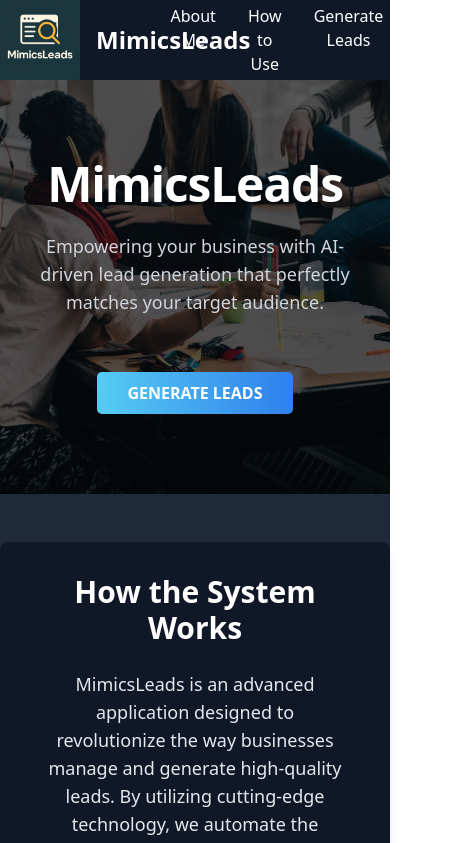
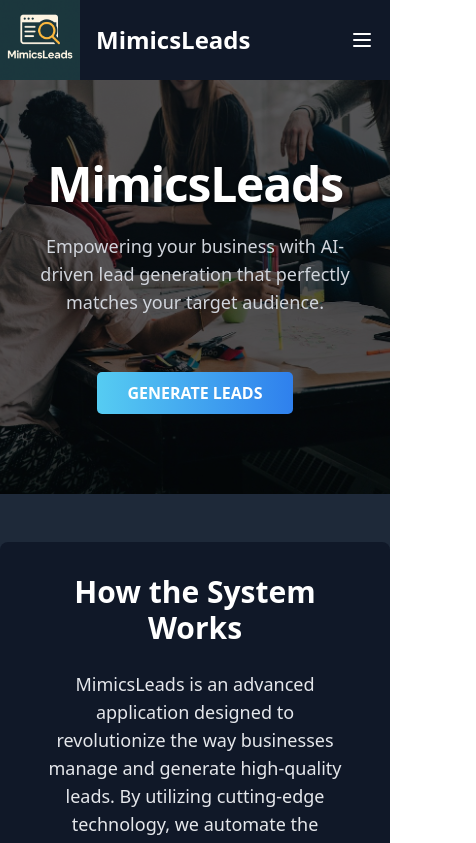
Before and after one commit to HauzanTsaaqif/mimicsleads, a React (Vite) app: page / in a window 390 px wide. Shown: the top 843 px of the page, 476 px wide, since content can reach past the window. Built offline with nearby package versions, Linux system fonts and the light colour scheme.

Commit message:
[21-07-25] improve responsive

```diff
--- a/src/pages/EnrichmentPage.jsx
+++ b/src/pages/EnrichmentPage.jsx
@@ -2,6 +2,7 @@
 import * as XLSX from 'xlsx';
 import { saveAs } from 'file-saver';
 import { useLocation } from 'react-router-dom';
+import { Link } from 'react-scroll';
 
 const EnrichmentPage = () => {
   const location = useLocation();
@@ -10,6 +11,9 @@
   const [showModal, setShowModal] = useState(false);
   const [selectedLead, setSelectedLead] = useState(null);
   const [isLoading, setIsLoading] = useState(false);
+  const [menuOpen, setMenuOpen] = useState(false);
+
+  const toggleMenu = () => setMenuOpen(!menuOpen);
 
   useEffect(() => {
     if (location.state && location.state.links) {
@@ -115,21 +119,32 @@
 
   return (
     <section className="relative flex flex-col justify-start items-center min-h-screen text-center bg-gray-800 grid grid-cols-8 gap-4">
-      <nav className="w-full bg-gray-900 text-white col-start-1 col-end-9">
-        <div className="container mx-auto flex justify-between items-center">
-          {/* Logo dan Title */}
+      <nav className="w-full col-start-1 col-end-9 bg-gray-900 text-white">
+        <div className="container mx-auto flex justify-between items-center pr-4">
           <a href="/" className="flex items-center text-2xl font-bold">
-            {/* Logo */}
-            <img src="/icon.png" alt="Logo" className="mr-4 max-h-20" /> {/* Sesuaikan path dan ukuran logo */}
+            <img src="/icon.png" alt="Logo" className="mr-4 max-h-20" />
             MimicsLeads
           </a>
-
-          {/* Menu */}
-          <ul className="flex space-x-8">
-            <li><a href="/#about-us" className="hover:text-blue-400">About Me</a></li>
-            <li><a href="/#how-to-use" className="hover:text-blue-400">How to Use</a></li>
+          <ul className="hidden md:flex space-x-8">
+            <li><a href="/" className="block hover:text-blue-400" onClick={toggleMenu}>About Me</a></li>
+            <li><a href="/" className="block hover:text-blue-400" onClick={toggleMenu}>How to Use</a></li>
             <li><a href="/generate_leads" className="hover:text-blue-400">Generate Leads</a></li>
             <li><a href="/setting_page" className="hover:text-blue-400">Settings</a></li>
+          </ul>
+
+          <button className="md:hidden text-white" onClick={toggleMenu}>
+            <svg className="w-6 h-6" fill="none" stroke="currentColor" viewBox="0 0 24 24" xmlns="http://www.w3.org/2000/svg">
+              <path stroke-linecap="round" stroke-linejoin="round" stroke-width="2" d="M4 6h16M4 12h16M4 18h16"></path>
+            </svg>
+          </button>
+        </div>
+
+        <div className={`${menuOpen ? 'block' : 'hidden'} md:hidden bg-gray-800 text-white`}>
+          <ul className="space-y-4 p-4">
+            <li><a href="/" className="block hover:text-blue-400" onClick={toggleMenu}>About Me</a></li>
+            <li><a href="/" className="block hover:text-blue-400" onClick={toggleMenu}>How to Use</a></li>
+            <li><a href="/generate_leads" className="block hover:text-blue-400" onClick={toggleMenu}>Generate Leads</a></li>
+            <li><a href="/setting_page" className="block hover:text-blue-400" onClick={toggleMenu}>Settings</a></li>
           </ul>
         </div>
       </nav>
@@ -220,7 +235,6 @@
       <footer className="w-full bg-gray-900 text-white py-8 mt-6 col-start-1 col-end-9">
         <div className="container mx-auto text-center">
           <p>&copy; 2025 MimicsLeads. All Rights Reserved.</p>
-          <p className="text-sm">Contact us: info@mimicsleads.com</p>
         </div>
       </footer>
     </section>
--- a/src/pages/GenerateLeads.jsx
+++ b/src/pages/GenerateLeads.jsx
@@ -1,5 +1,6 @@
 import React, { useState, useEffect } from 'react';
 import { useNavigate } from 'react-router-dom';
+import { Link } from 'react-scroll';
 
 const GenerateLeads = () => {
   const [industry, setIndustry] = useState('');
@@ -45,6 +46,9 @@
   const indexOfFirstItem = indexOfLastItem - itemsPerPage;
 
   const currentLeads = leads.slice(indexOfFirstItem, indexOfLastItem);
+  const [menuOpen, setMenuOpen] = useState(false);
+
+  const toggleMenu = () => setMenuOpen(!menuOpen);
 
   const handleCountryChange = (e) => {
     setCountry(e.target.value);
@@ -145,21 +149,32 @@
   return (
     <section className="relative flex flex-col justify-start items-center min-h-screen text-center bg-gray-800 grid grid-cols-6 gap-4">
       {/* Search Engine Section */}
-      <nav className="w-full bg-gray-900 text-white col-start-1 col-end-9">
-        <div className="container mx-auto flex justify-between items-center">
-          {/* Logo dan Title */}
+      <nav className="w-full col-start-1 col-end-9 bg-gray-900 text-white">
+        <div className="container mx-auto flex justify-between items-center pr-4">
           <a href="/" className="flex items-center text-2xl font-bold">
-            {/* Logo */}
-            <img src="/icon.png" alt="Logo" className="mr-4 max-h-20" /> {/* Sesuaikan path dan ukuran logo */}
+            <img src="/icon.png" alt="Logo" className="mr-4 max-h-20" />
             MimicsLeads
           </a>
-
-          {/* Menu */}
-          <ul className="flex space-x-8">
-            <li><a href="/#about-us" className="hover:text-blue-400">About Us</a></li>
-            <li><a href="/#how-to-use" className="hover:text-blue-400">How to Use</a></li>
+          <ul className="hidden md:flex space-x-8">
+            <li><a href="/" className="block hover:text-blue-400" onClick={toggleMenu}>About Me</a></li>
+            <li><a href="/" className="block hover:text-blue-400" onClick={toggleMenu}>How to Use</a></li>
             <li><a href="/generate_leads" className="hover:text-blue-400">Generate Leads</a></li>
             <li><a href="/setting_page" className="hover:text-blue-400">Settings</a></li>
+          </ul>
+
+          <button className="md:hidden text-white" onClick={toggleMenu}>
+            <svg className="w-6 h-6" fill="none" stroke="currentColor" viewBox="0 0 24 24" xmlns="http://www.w3.org/2000/svg">
+              <path stroke-linecap="round" stroke-linejoin="round" stroke-width="2" d="M4 6h16M4 12h16M4 18h16"></path>
+            </svg>
+          </button>
+        </div>
+
+        <div className={`${menuOpen ? 'block' : 'hidden'} md:hidden bg-gray-800 text-white`}>
+          <ul className="space-y-4 p-4">
+            <li><a href="/" className="block hover:text-blue-400" onClick={toggleMenu}>About Me</a></li>
+            <li><a href="/" className="block hover:text-blue-400" onClick={toggleMenu}>How to Use</a></li>
+            <li><a href="/generate_leads" className="block hover:text-blue-400" onClick={toggleMenu}>Generate Leads</a></li>
+            <li><a href="/setting_page" className="block hover:text-blue-400" onClick={toggleMenu}>Settings</a></li>
           </ul>
         </div>
       </nav>
@@ -322,7 +337,6 @@
       <footer className="w-full bg-gray-900 text-white py-8 mt-12 col-start-1 col-end-9">
         <div className="container mx-auto text-center">
           <p>&copy; 2025 MimicsLeads. All Rights Reserved.</p>
-          <p className="text-sm">Contact us: info@mimicsleads.com</p>
         </div>
       </footer>
     </section>
--- a/src/pages/LandingPage.jsx
+++ b/src/pages/LandingPage.jsx
@@ -1,38 +1,41 @@
 import React from 'react';
 import '../css/index.css';
 import { Link } from 'react-scroll';
+import { useState } from 'react';
 
 const LandingPage = () => {
+  const [menuOpen, setMenuOpen] = useState(false);
+
+  const toggleMenu = () => setMenuOpen(!menuOpen);
+
   return (
     <section className="relative flex flex-col justify-start items-center min-h-screen text-center bg-gray-800 grid grid-cols-8">
-      {/* Navbar */}
-      <nav className="w-full bg-gray-900 text-white col-start-1 col-end-9">
-        <div className="container mx-auto flex justify-between items-center">
-          {/* Logo dan Title */}
+      <nav className="w-full col-start-1 col-end-9 bg-gray-900 text-white">
+        <div className="container mx-auto flex justify-between items-center pr-4">
           <a href="/" className="flex items-center text-2xl font-bold">
-            {/* Logo */}
-            <img src="/icon.png" alt="Logo" className="mr-4 max-h-20" /> {/* Sesuaikan path dan ukuran logo */}
+            <img src="/icon.png" alt="Logo" className="mr-4 max-h-20" />
             MimicsLeads
           </a>
-
-          {/* Menu */}
-          <ul className="flex space-x-8">
-            <li><Link
-              to="about-us"
-              smooth={true}
-              duration={500}
-              className="hover:text-blue-400">
-              About Me
-            </Link></li>
-            <li><Link
-              to="how-to-use"
-              smooth={true}
-              duration={500}
-              className="hover:text-blue-400">
-              How to Use
-            </Link></li>
+          <ul className="hidden md:flex space-x-8">
+            <li><Link to="about-us" smooth={true} duration={500} className="hover:text-blue-400">About Me</Link></li>
+            <li><Link to="how-to-use" smooth={true} duration={500} className="hover:text-blue-400">How to Use</Link></li>
             <li><a href="/generate_leads" className="hover:text-blue-400">Generate Leads</a></li>
             <li><a href="/setting_page" className="hover:text-blue-400">Settings</a></li>
+          </ul>
+
+          <button className="md:hidden text-white" onClick={toggleMenu}>
+            <svg className="w-6 h-6" fill="none" stroke="currentColor" viewBox="0 0 24 24" xmlns="http://www.w3.org/2000/svg">
+              <path stroke-linecap="round" stroke-linejoin="round" stroke-width="2" d="M4 6h16M4 12h16M4 18h16"></path>
+            </svg>
+          </button>
+        </div>
+
+        <div className={`${menuOpen ? 'block' : 'hidden'} md:hidden bg-gray-800 text-white`}>
+          <ul className="space-y-4 p-4">
+            <li><Link to="about-us" smooth={true} duration={500} className="block hover:text-blue-400" onClick={toggleMenu}>About Me</Link></li>
+            <li><Link to="how-to-use" smooth={true} duration={500} className="block hover:text-blue-400" onClick={toggleMenu}>How to Use</Link></li>
+            <li><a href="/generate_leads" className="block hover:text-blue-400" onClick={toggleMenu}>Generate Leads</a></li>
+            <li><a href="/setting_page" className="block hover:text-blue-400" onClick={toggleMenu}>Settings</a></li>
           </ul>
         </div>
       </nav>
@@ -121,7 +124,7 @@
               </div>
             </div>
 
-            <div className="grid grid-cols-5 content-stretch sm:flex-row gap-4 mt-6">
+            <div className="grid grid-cols-2 sm:grid-cols-5 content-stretch flex-row gap-4 mt-6">
                 <div className="social-item p-4 bg-gray-700 hover:bg-blue-500">
                     <a href="https://www.instagram.com/hauzantsaaqif" target="_blank" rel="noopener noreferrer">
                     <img src="\icon\5.png" alt="Instagram" className="social-icon" />
--- a/src/pages/Settings.jsx
+++ b/src/pages/Settings.jsx
@@ -1,9 +1,13 @@
 import React, { useState, useEffect } from 'react';
 import '../css/index.css';
+import { Link } from 'react-scroll';
 
 const Settings = () => {
   const [apiLink, setApiLink] = useState('');
   const [savedApi, setSavedApi] = useState('');
+  const [menuOpen, setMenuOpen] = useState(false);
+
+  const toggleMenu = () => setMenuOpen(!menuOpen);
 
   useEffect(() => {
     const storedApi = sessionStorage.getItem('apiLink');
@@ -21,21 +25,32 @@
   return (
     <section className="relative flex flex-col justify-start items-center min-h-screen text-center bg-gray-800 grid grid-cols-8">
       {/* Navbar */}
-      <nav className="w-full bg-gray-900 text-white col-start-1 col-end-9">
-        <div className="container mx-auto flex justify-between items-center">
-          {/* Logo dan Title */}
+      <nav className="w-full col-start-1 col-end-9 bg-gray-900 text-white">
+        <div className="container mx-auto flex justify-between items-center pr-4">
           <a href="/" className="flex items-center text-2xl font-bold">
-            {/* Logo */}
-            <img src="/icon.png" alt="Logo" className="mr-4 max-h-20" /> {/* Sesuaikan path dan ukuran logo */}
+            <img src="/icon.png" alt="Logo" className="mr-4 max-h-20" />
             MimicsLeads
           </a>
-
-          {/* Menu */}
-          <ul className="flex space-x-8">
-            <li><a href="/#about-us" className="hover:text-blue-400">About Me</a></li>
-            <li><a href="/#how-to-use" className="hover:text-blue-400">How to Use</a></li>
+          <ul className="hidden md:flex space-x-8">
+            <li><a href="/" className="block hover:text-blue-400" onClick={toggleMenu}>About Me</a></li>
+            <li><a href="/" className="block hover:text-blue-400" onClick={toggleMenu}>How to Use</a></li>
             <li><a href="/generate_leads" className="hover:text-blue-400">Generate Leads</a></li>
             <li><a href="/setting_page" className="hover:text-blue-400">Settings</a></li>
+          </ul>
+
+          <button className="md:hidden text-white" onClick={toggleMenu}>
+            <svg className="w-6 h-6" fill="none" stroke="currentColor" viewBox="0 0 24 24" xmlns="http://www.w3.org/2000/svg">
+              <path stroke-linecap="round" stroke-linejoin="round" stroke-width="2" d="M4 6h16M4 12h16M4 18h16"></path>
+            </svg>
+          </button>
+        </div>
+
+        <div className={`${menuOpen ? 'block' : 'hidden'} md:hidden bg-gray-800 text-white`}>
+          <ul className="space-y-4 p-4">
+            <li><a href="/" className="block hover:text-blue-400" onClick={toggleMenu}>About Me</a></li>
+            <li><a href="/" className="block hover:text-blue-400" onClick={toggleMenu}>How to Use</a></li>
+            <li><a href="/generate_leads" className="block hover:text-blue-400" onClick={toggleMenu}>Generate Leads</a></li>
+            <li><a href="/setting_page" className="block hover:text-blue-400" onClick={toggleMenu}>Settings</a></li>
           </ul>
         </div>
       </nav>
```
